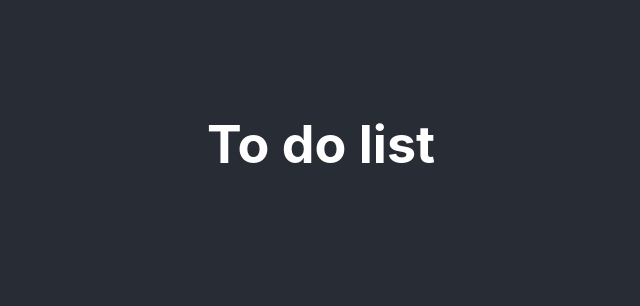
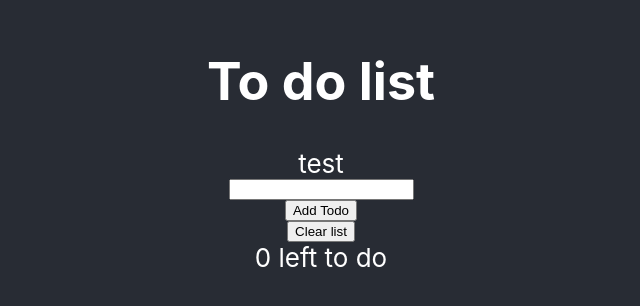
Before and after one commit to Rossstevo/todolist, a React (Create React App) app in the folder my-app/: page / in a window 1280 px wide. Shown: the part 256-562 px from the top of the page, without its empty margins (319-959 px from the left). Built offline with nearby package versions, Linux system fonts and the light colour scheme.

Commit message:
created HTML

```diff
--- a/my-app/src/App.js
+++ b/my-app/src/App.js
@@ -1,11 +1,26 @@
 import logo from './logo.svg';
 import './App.css';
+import TodoList from './TodoList';
 
 function App() {
   return (
     <div className="App">
+
       <header className="App-header">
       <h1> To do list</h1>
+      <TodoList/>
+      <input type = "text"/>
+      <button>Add Todo</button>
+      <button>Clear list</button>
+      <div>0 left to do </div>
+
+
+
+
+
+
+
+
       </header>
     </div>
   );
--- /dev/null
+++ b/my-app/src/TodoList.js
@@ -0,0 +1,7 @@
+import React from 'react'
+
+export default function TodoList() {
+  return (
+    <div>test</div>
+  )
+}
```
